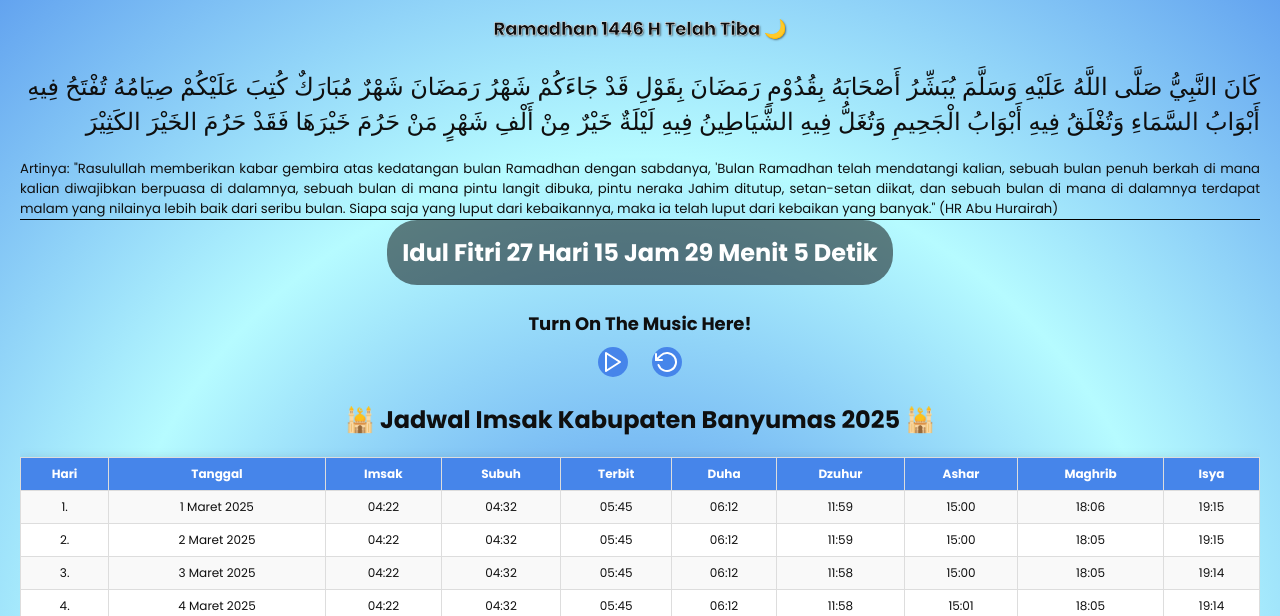
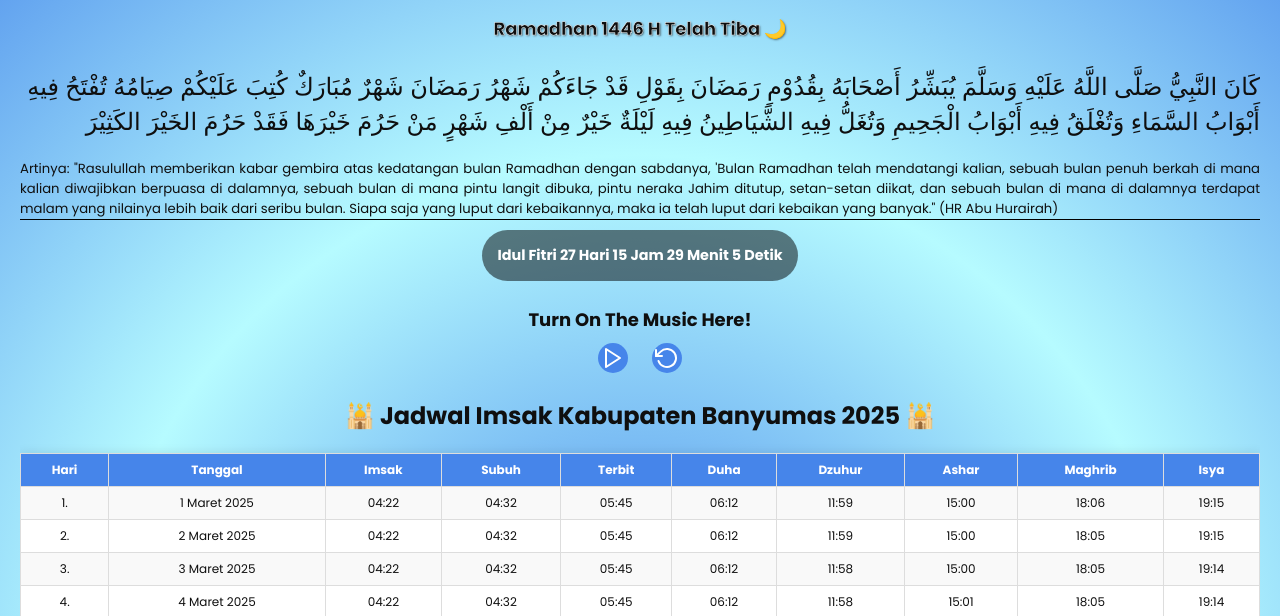
Before and after one commit to rifqirizaldi0/ramadhan2025, a plain HTML site: page index.html in a window 1280 px wide. Shown: the part 180-796 px from the top of the page. Drawn offline with nearby package versions, Linux system fonts and the light colour scheme.

Commit message:
Update style.css

```diff
--- a/style.css
+++ b/style.css
@@ -66,12 +66,13 @@ body {
 }
 
 #countdown {
-  font-size: 2em;
+  font-size: 1.2em;
   font-weight: 700;
   background: rgba(0, 0, 0, 0.5);
   padding: 15px;
   border-radius: 30px;
   color: white;
+  margin-top: 10px;
   display: inline-block;
   animation: fadeIn 2s ease-in-out infinite alternate;
 }
```
